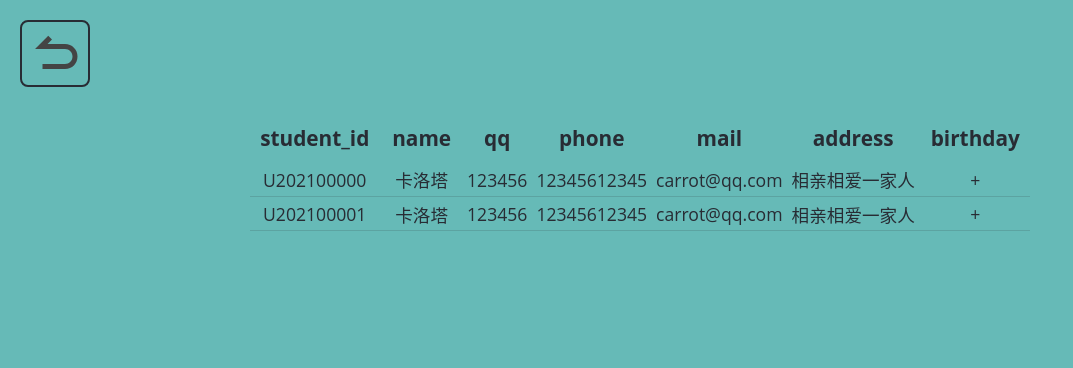
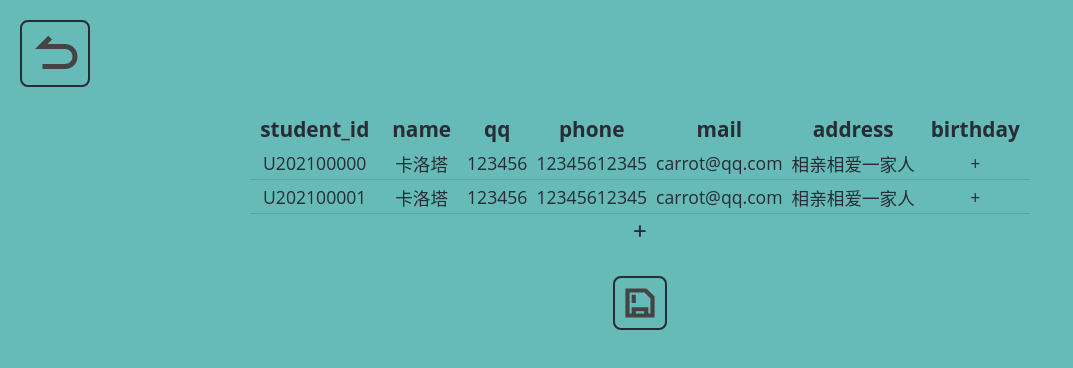
Before and after one commit to SmokeyDays/carrot-stem, a React (Create React App) app: page / in a window 1280 px wide. Both pictures are taken after a click on the element 499 px from the left and 600 px from the top of the page. Shown: the top 368 px of the page, without its empty margins (0-1073 px from the left). Built offline with nearby package versions, Linux system fonts and the light colour scheme.

Commit message:
feat: added add button and submit btn.

```diff
--- a/src/pages/FamilyPage.css
+++ b/src/pages/FamilyPage.css
@@ -5,17 +5,21 @@
   font-weight: bold;
 }
 
+.member-table {
+  vertical-align: center;
+}
+
 .member-table-head {
   font-family: 'Open Sans', 'Source Han Sans SC', 'Noto Sans CJK SC', 'PingFang SC', 'Hiragino Sans GB', 'Microsoft Yahei', sans-serif;
   text-align: center;
-  margin: 10px;
+  margin: 5px;
   color: #282c34;
   font-size: 1.3em;
   font-weight: bold;
 }
 
 .member-table-th {
-  padding: .5em;
+  padding: .1em .5em;
 }
 
 .member-table-tr {
@@ -43,9 +47,25 @@
 
 .td-edit-submit-btn {
   cursor: pointer;
+  font-size: 1.1em;
   margin: 2px;
 }
 
 .member-table-tr-display {
   cursor: pointer;
 }
+
+.add-member-box {
+  color: #282c34;
+  font-size: 1.5em;
+}
+
+.submit-btn-icon {
+  margin: 2em 0;
+  width: 50px;
+  height: 50px;
+  border-style: solid;
+  border-width: 2px;
+  border-color: #282c34;
+  border-radius: 0.5em;
+}
--- a/src/pages/FamilyPage.tsx
+++ b/src/pages/FamilyPage.tsx
@@ -3,6 +3,7 @@ import { ActionPage } from "../components/ActionPage";
 import { InfoForm } from "../components/Form";
 import { LoadingPlaceholder } from "../components/LoadingPlaceholder";
 import { FamilyMember, FamilyMembers } from "../regulates/interfaces";
+import submitSvg from "../assets/icons/submit.svg"
 
 import "./FamilyPage.css"
 
@@ -24,7 +25,7 @@ class MiniMemberTd extends React.Component<MiniMemberTdProps, MiniMemberTdStates
     }
   }
   render(): React.ReactNode {
-    let container: ReactNode = <div className = "member-table-tr-display" onClick={() => this.setState({editing: true})}>{this.props.val === ""? "+": this.props.val}</div>
+    let container: ReactNode = <div className = "member-table-tr-display" onClick={() => this.setState({editing: true})}>{(this.props.val === "" && this.props.editable)? "+": this.props.val}</div>
     if(this.state.editing && this.props.editable) {
       container = <InfoForm
         buttonName="确认"
@@ -36,11 +37,7 @@ class MiniMemberTd extends React.Component<MiniMemberTdProps, MiniMemberTdStates
         })}
       />
     }
-    return (
-      <td className = "member-table-td">
-        {container}
-      </td>
-    );
+    return container;
   }
 }
 
@@ -60,7 +57,6 @@ class MiniMemberTr extends React.Component<MiniMemberTrProps, {}> {
       } else {
         member[key] = val;
       }
-      console.log(member);
       this.props.modify(member);
     }
   }
@@ -69,7 +65,11 @@ class MiniMemberTr extends React.Component<MiniMemberTrProps, {}> {
     const tdList: Array<ReactNode> = [];
     for(const baseKey in info) {
       const key = baseKey as keyof FamilyMember;
-      tdList.push(<MiniMemberTd editable = {key !== "student_id"} submit={this.getModifier(key)} val = {info[key].toString()}/>)
+      tdList.push(
+          <td className = "member-table-td">
+            <MiniMemberTd editable = {key !== "student_id"} submit={this.getModifier(key)} val = {info[key].toString()}/>
+          </td>
+        );
     }
     return (
       <tr className="mini-member-card member-table-tr">
@@ -137,6 +137,24 @@ export class FamilyPage extends React.Component<FamilyPageProps, FamilyPageState
     this.changedMembers.add(id);
   }
 
+  addMember(studentID: string) {
+    const member = {
+      "student_id": studentID, //string,主键,不可为空
+      "name": "卡洛塔", //string,不可为空（视为主键，但没有验证）
+      "qq": 123456, //int64,不可为空（视为主键，但没有验证）
+      "phone": "12345612345", //string
+      "mail": "carrot@qq.com", //string
+      "address": "相亲相爱一家人", //string
+      "birthday": "19260817"
+    }
+    const members = this.state.members;
+    this.changedMembers.add(members.length);
+    members.push(member);
+    this.setState({
+      members: members
+    });
+  }
+
   submitChange() {
     this.changedMembers.forEach((id: number) => {
       const member = this.state.members[id];
@@ -144,6 +162,7 @@ export class FamilyPage extends React.Component<FamilyPageProps, FamilyPageState
       // 上交更改
     })
     this.changedMembers.clear();
+    this.renewMembers();
   }
 
   render() {
@@ -166,12 +185,18 @@ export class FamilyPage extends React.Component<FamilyPageProps, FamilyPageState
           </tr>
         </thead>
       );
-      container = (
-        <table>
+      container = [
+        <table className="member-table">
           {thead}
           {trList}
-        </table>
-      )
+        </table>,
+        <div className="add-member-box">
+          <MiniMemberTd editable = {true} submit={(val: string) => {
+            this.addMember(val);
+          }} val = {""}/>
+        </div>,
+        <img src = {submitSvg} className="submit-btn submit-btn-icon" alt = "submit" onClick = {this.submitChange.bind(this)}></img>
+      ]
     }
     return (
       <ActionPage onClickReturn={() => this.props.setPage("MainPage")}>
```
Also changed, not shown: src/assets/icons/submit.svg (added).
